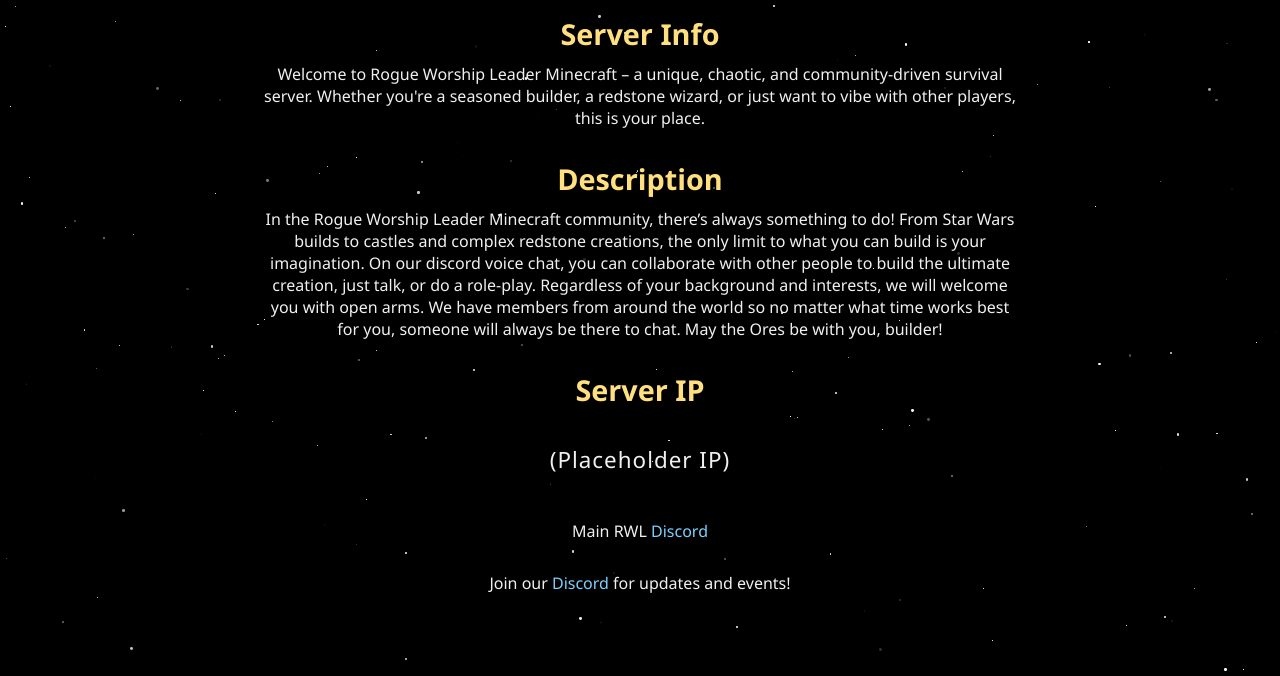
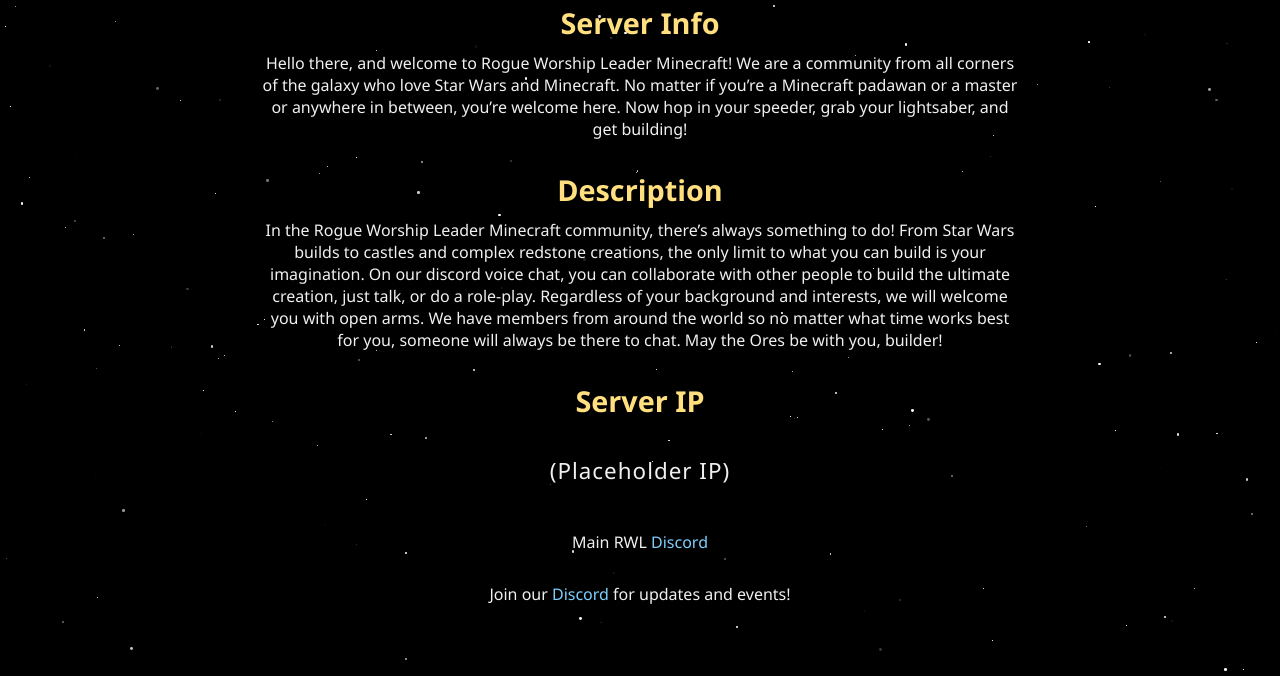
Before and after one commit to StarLance1100/StarLance1100.github.io, a plain HTML site: page index.html in a window 1280 px wide. Shown: the part 124-800 px from the top of the page. Drawn offline with Linux system fonts and the light colour scheme.

Commit message:
update server info

```diff
--- a/index.html
+++ b/index.html
@@ -129,7 +129,7 @@
 
     <div class="section">
       <h2>Server Info</h2>
-      <p>Welcome to Rogue Worship Leader Minecraft – a unique, chaotic, and community-driven survival server. Whether you're a seasoned builder, a redstone wizard, or just want to vibe with other players, this is your place.</p>
+      <p>Hello there, and welcome to Rogue Worship Leader Minecraft! We are a community from all corners of the galaxy who love Star Wars and Minecraft. No matter if you’re a Minecraft padawan or a master or anywhere in between, you’re welcome here. Now hop in your speeder, grab your lightsaber, and get building!</p>
     </div>
 
     <div class="section">
```
